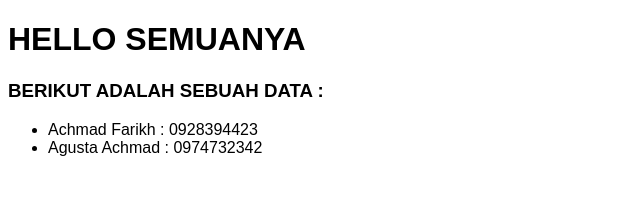
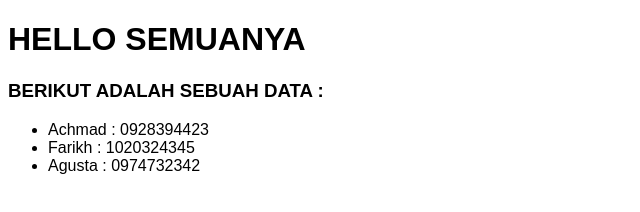
Before and after one commit to achmadfarikh/GIT_latihan, a plain HTML site: page index.html in a window 1280 px wide. Shown: the whole page, without its empty margins (0-640 px from the left). Drawn offline with Linux system fonts and the light colour scheme.

Commit message:
Mengubah data pada file index.html

```diff
--- a/index.html
+++ b/index.html
@@ -18,8 +18,9 @@
 
     <h3>BERIKUT ADALAH SEBUAH DATA :</h3>
     <ul>
-        <li>Achmad Farikh : 0928394423</li>
-        <li>Agusta Achmad : 0974732342</li>
+        <li>Achmad : 0928394423</li>
+        <li>Farikh : 1020324345</li>
+        <li>Agusta : 0974732342</li>
     </ul>
 </body>
 </html>
```
